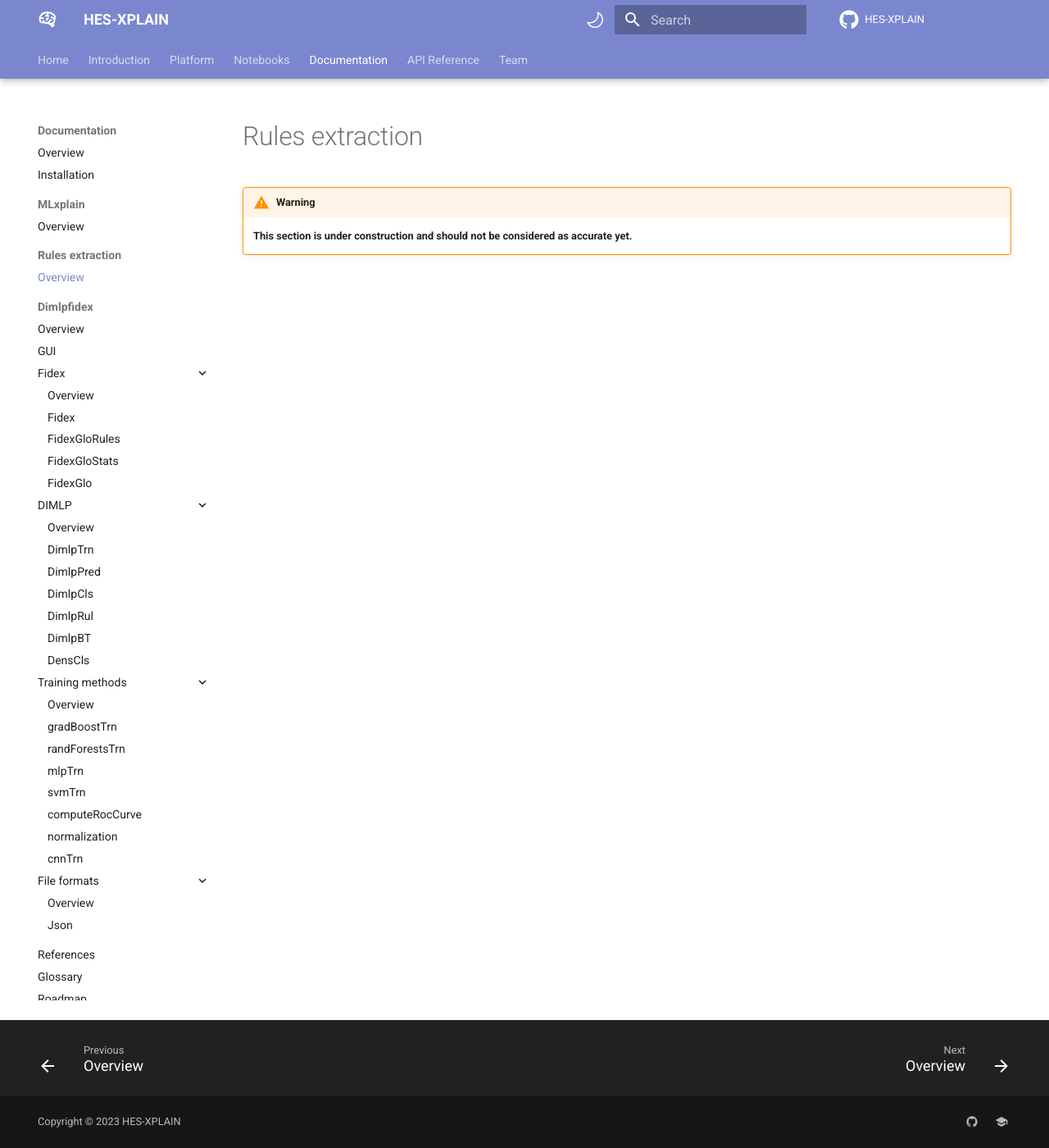
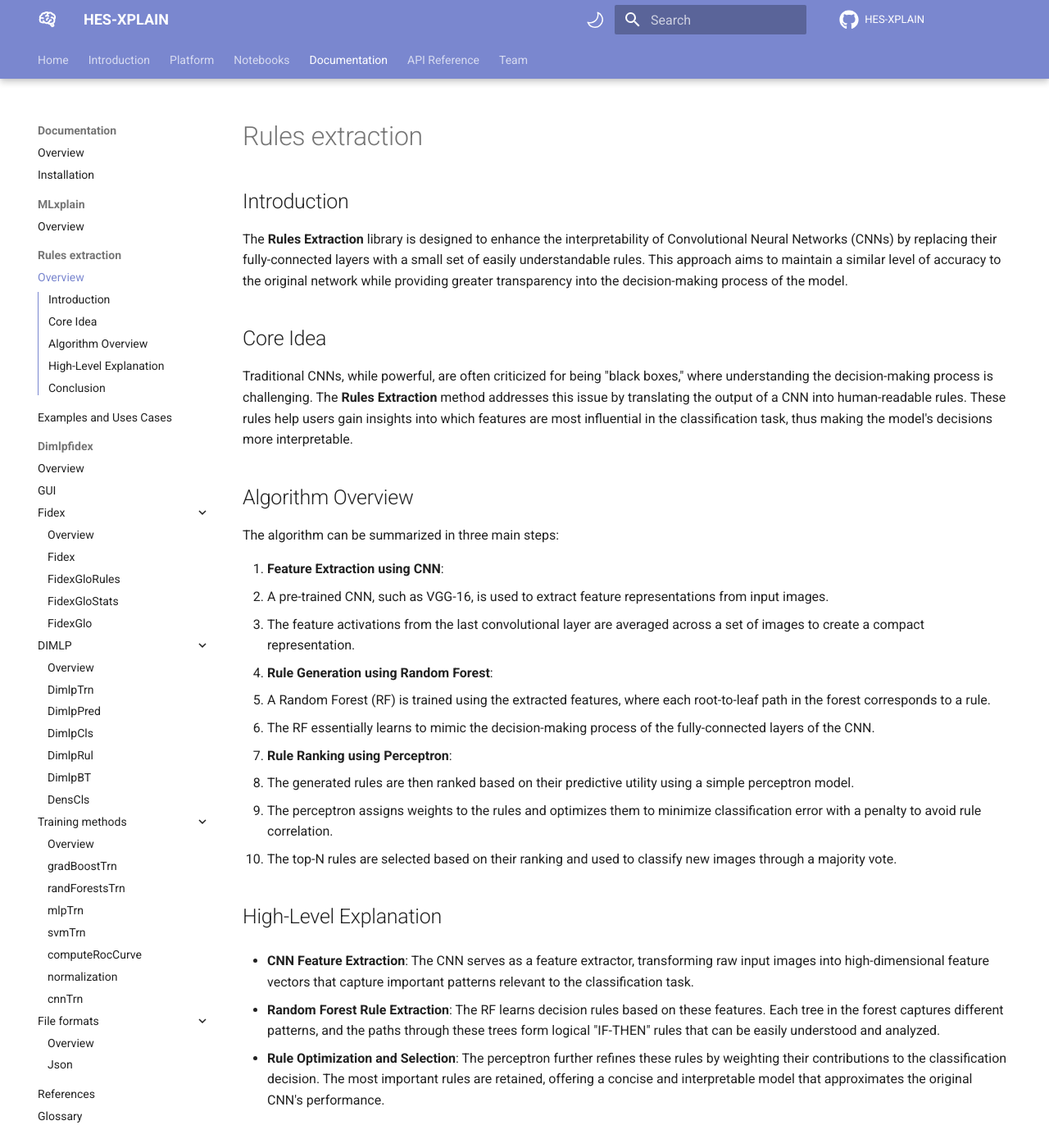
Before and after one commit to HES-XPLAIN/hes-xplain.github.io, an MkDocs documentation site: the page built from docs/documentation/rulesextraction/overview.md, in a window 1280 px wide and 1400 px high. Shown: the whole window at 82% size. Built offline with MkDocs 1.6.1 and Material for MkDocs 9.7.7, drawn with Linux system fonts in a browser that asks for light colours; comment, search, counter and statistics services are not loaded; some of the changed text lies outside the part shown.

Commit message:
Add rules extraction documentation

```diff
--- a/docs/documentation/rulesextraction/overview.md
+++ b/docs/documentation/rulesextraction/overview.md
@@ -1,7 +1,38 @@
 # Rules extraction
 
-!!!Warning
-    **This section is under construction and should not be considered as accurate yet.**
+## Introduction
 
+The **Rules Extraction** library is designed to enhance the interpretability of Convolutional Neural Networks (CNNs) by replacing their fully-connected layers with a small set of easily understandable rules. This approach aims to maintain a similar level of accuracy to the original network while providing greater transparency into the decision-making process of the model.
 
-<!-- TODO: add overview of rule extraction lib -->
+## Core Idea
+
+Traditional CNNs, while powerful, are often criticized for being "black boxes," where understanding the decision-making process is challenging. The **Rules Extraction** method addresses this issue by translating the output of a CNN into human-readable rules. These rules help users gain insights into which features are most influential in the classification task, thus making the model's decisions more interpretable.
+
+## Algorithm Overview
+
+The algorithm can be summarized in three main steps:
+
+1. **Feature Extraction using CNN**:
+   - A pre-trained CNN, such as VGG-16, is used to extract feature representations from input images.
+   - The feature activations from the last convolutional layer are averaged across a set of images to create a compact representation.
+
+2. **Rule Generation using Random Forest**:
+   - A Random Forest (RF) is trained using the extracted features, where each root-to-leaf path in the forest corresponds to a rule.
+   - The RF essentially learns to mimic the decision-making process of the fully-connected layers of the CNN.
+
+3. **Rule Ranking using Perceptron**:
+   - The generated rules are then ranked based on their predictive utility using a simple perceptron model.
+   - The perceptron assigns weights to the rules and optimizes them to minimize classification error with a penalty to avoid rule correlation.
+   - The top-N rules are selected based on their ranking and used to classify new images through a majority vote.
+
+## High-Level Explanation
+
+- **CNN Feature Extraction**: The CNN serves as a feature extractor, transforming raw input images into high-dimensional feature vectors that capture important patterns relevant to the classification task.
+
+- **Random Forest Rule Extraction**: The RF learns decision rules based on these features. Each tree in the forest captures different patterns, and the paths through these trees form logical "IF-THEN" rules that can be easily understood and analyzed.
+
+- **Rule Optimization and Selection**: The perceptron further refines these rules by weighting their contributions to the classification decision. The most important rules are retained, offering a concise and interpretable model that approximates the original CNN's performance.
+
+## Conclusion
+
+The **Rules Extraction** library bridges the gap between model accuracy and interpretability by translating complex CNN decisions into simple, human-understandable rules. This method enables analysts to better understand and trust the outcomes of deep learning models, making it a valuable tool for tasks where interpretability is as crucial as performance.
--- a/mkdocs.yml
+++ b/mkdocs.yml
@@ -28,6 +28,7 @@ nav:
 
     - Rules extraction:
       - Overview: documentation/rulesextraction/overview.md
+      - Examples and Uses Cases: documentation/rulesextraction/examples.md
 
     - Dimlpfidex:
       - Overview: documentation/dimlpfidex/overview.md
```
Also changed, not shown: docs/documentation/rulesextraction/examples.md (added, +19 -0 lines).
